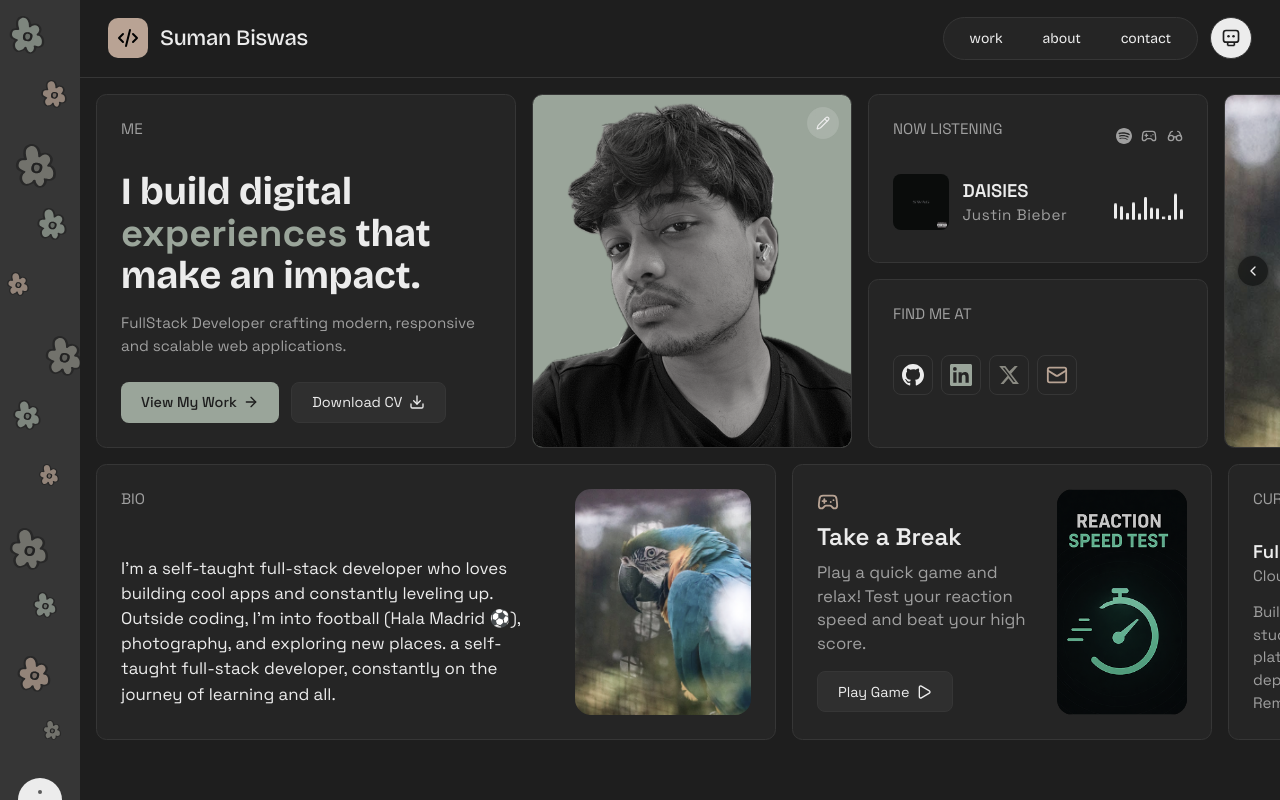
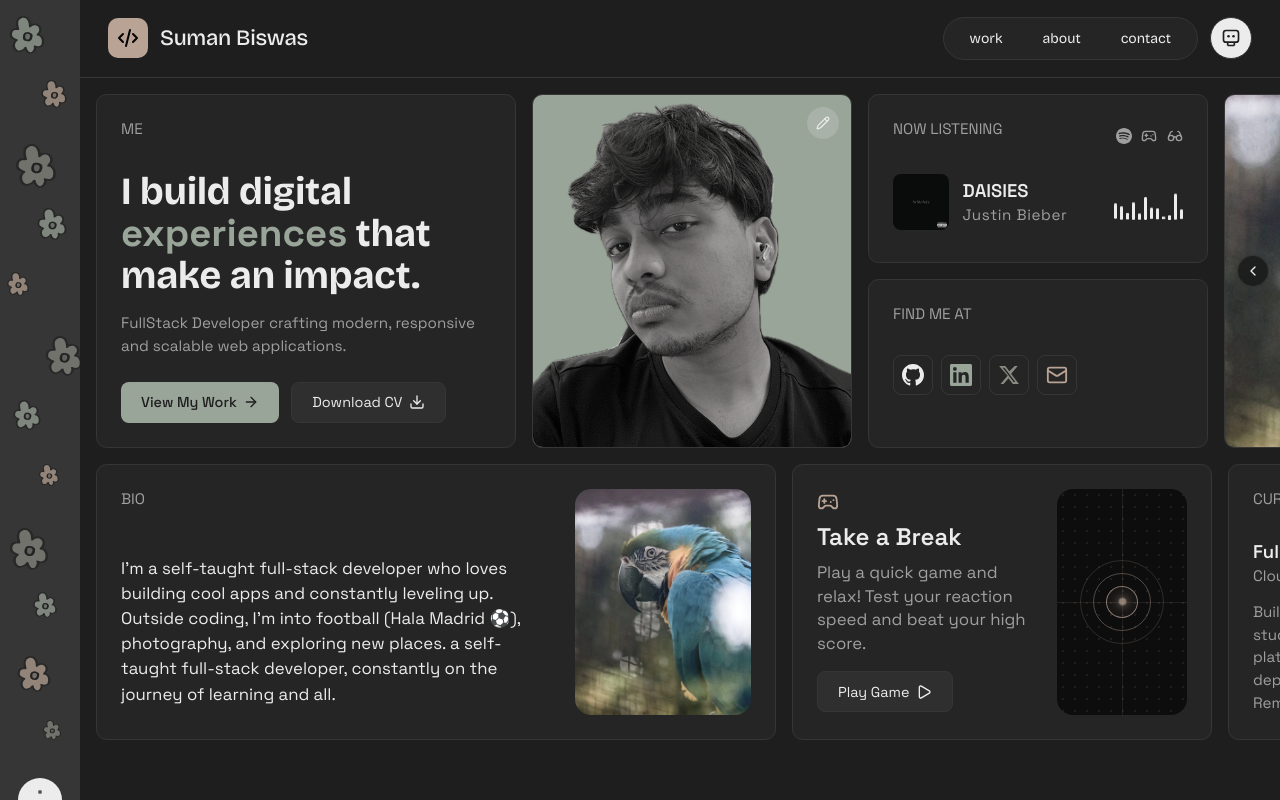
Before and after one commit to sumanbiswas7/sumanbiswas, a Next.js app: page / in a window 1280 px wide. Built offline with nearby package versions, Linux system fonts and the light colour scheme.

Commit message:
feat: dragagble cards, game bg img diff

```diff
--- a/src/components/BentoGrid/BentoGrid.module.scss
+++ b/src/components/BentoGrid/BentoGrid.module.scss
@@ -8,10 +8,59 @@
   gap: $bento-gap;
   overflow-x: auto;
   scrollbar-width: none;
+  scroll-behavior: smooth;
 
   &::-webkit-scrollbar {
     display: none;
   }
+}
+
+// DRAG AND DROP
+.draggableCard {
+  display: flex;
+  align-self: stretch;
+  cursor: grab;
+  border-radius: $bento-radius;
+  transition:
+    opacity 0.2s ease,
+    transform 0.2s ease,
+    box-shadow 0.25s ease;
+
+  > * {
+    flex: 1;
+    min-width: 0;
+  }
+
+  &:hover {
+    transform: translateY(-2px) scale(0.99);
+    box-shadow: 0 8px 24px rgba(0, 0, 0, 0.3);
+  }
+
+  &:active {
+    cursor: grabbing;
+    transform: scale(0.98);
+    box-shadow: 0 12px 36px rgba(0, 0, 0, 0.45);
+  }
+
+  button,
+  a {
+    cursor: pointer;
+  }
+}
+
+.dragging {
+  opacity: 0.45;
+  transform: scale(0.97) rotate(-0.5deg);
+  box-shadow: 0 16px 48px rgba(0, 0, 0, 0.5);
+}
+
+.dragOver {
+  transform: scale(1.025);
+  box-shadow:
+    0 0 0 2px $color-sage,
+    0 8px 32px rgba(0, 0, 0, 0.35);
+  z-index: 10;
+  position: relative;
 }
 
 .gridRow {
@@ -167,11 +216,21 @@
 }
 
 @keyframes eq {
-  0%   { transform: scaleY(0.08); }
-  25%  { transform: scaleY(0.55); }
-  50%  { transform: scaleY(0.25); }
-  75%  { transform: scaleY(0.8); }
-  100% { transform: scaleY(1); }
+  0% {
+    transform: scaleY(0.08);
+  }
+  25% {
+    transform: scaleY(0.55);
+  }
+  50% {
+    transform: scaleY(0.25);
+  }
+  75% {
+    transform: scaleY(0.8);
+  }
+  100% {
+    transform: scaleY(1);
+  }
 }
 
 // QUICK LINKS CARD
@@ -562,11 +621,88 @@
   border-radius: $border-radius-md;
   overflow: hidden;
   background-color: #0d0d0d;
-  filter: grayscale(20%) brightness(80%);
+  background-image: radial-gradient(circle, #1e1e1e 1px, transparent 1px);
+  background-size: 12px 12px;
+  display: flex;
+  align-items: center;
+  justify-content: center;
 }
 
-.playGamePosterImg {
-  object-fit: cover;
+.gameTarget {
+  position: relative;
+  width: 84px;
+  height: 84px;
+  display: flex;
+  align-items: center;
+  justify-content: center;
+}
+
+.gameRingOuter,
+.gameRingMid,
+.gameRingInner,
+.gameDot {
+  position: absolute;
+  border-radius: 50%;
+}
+
+.gameRingOuter {
+  width: 84px;
+  height: 84px;
+  border: 1.5px solid rgba($color-clay, 0.2);
+}
+
+.gameRingMid {
+  width: 58px;
+  height: 58px;
+  border: 1.5px solid rgba($color-clay, 0.4);
+}
+
+.gameRingInner {
+  width: 32px;
+  height: 32px;
+  border: 1.5px solid rgba($color-clay, 0.7);
+  background: rgba($color-clay, 0.06);
+}
+
+.gameDot {
+  width: 9px;
+  height: 9px;
+  background: $color-clay;
+  box-shadow: 0 0 10px $color-clay, 0 0 20px rgba($color-clay, 0.4);
+  animation: targetPulse 2s ease-in-out infinite;
+}
+
+@keyframes targetPulse {
+  0%,
+  100% {
+    opacity: 1;
+    transform: scale(1);
+  }
+  50% {
+    opacity: 0.5;
+    transform: scale(0.7);
+  }
+}
+
+.gameCrosshairH,
+.gameCrosshairV {
+  position: absolute;
+  background: rgba($color-clay, 0.12);
+  pointer-events: none;
+}
+
+.gameCrosshairH {
+  width: 100%;
+  height: 1px;
+  top: 50%;
+  left: 0;
+}
+
+.gameCrosshairV {
+  width: 1px;
+  height: 100%;
+  left: 50%;
+  top: 0;
 }
 
 // ELI CARD
--- a/src/components/BentoGrid/BentoGrid.tsx
+++ b/src/components/BentoGrid/BentoGrid.tsx
@@ -1,3 +1,6 @@
+"use client";
+
+import { useState, useRef, useCallback } from "react";
 import { ArrowRight, Download, Pencil, Gamepad2, Play } from "lucide-react";
 import Image from "next/image";
 import Card from "./Card";
@@ -10,26 +13,150 @@ import NowPlayingCard from "./NowPlayingCard";
 import QuickLinksCard from "./QuickLinksCard";
 import styles from "./BentoGrid.module.scss";
 
-export default function BentoGrid() {
-  return (
-    <div className={styles.grid}>
-      <div className={styles.gridRow}>
-        <MeCard />
-        <MeHeroImgCard />
+type CardId =
+  | "me"
+  | "meHero"
+  | "stacked"
+  | "gallery"
+  | "note"
+  | "bio"
+  | "playGame"
+  | "work"
+  | "eli";
+
+type Pos = { row: number; col: number };
+
+const INITIAL_ROWS: CardId[][] = [
+  ["me", "meHero", "stacked", "gallery", "note"],
+  ["bio", "playGame", "work", "eli"],
+];
+
+function reorder(rows: CardId[][], from: Pos, to: Pos): CardId[][] {
+  const next = rows.map((r) => [...r]);
+  const card = next[from.row][from.col];
+  next[from.row].splice(from.col, 1);
+  const toCol = from.row === to.row && from.col < to.col ? to.col - 1 : to.col;
+  next[to.row].splice(toCol, 0, card);
+  return next;
+}
+
+function renderCard(id: CardId) {
+  switch (id) {
+    case "me":
+      return <MeCard />;
+    case "meHero":
+      return <MeHeroImgCard />;
+    case "stacked":
+      return (
         <div className={styles.stackedCards}>
           <NowPlayingCard />
           <QuickLinksCard />
         </div>
-        <GalleryCard />
-        <NoteCard />
-      </div>
+      );
+    case "gallery":
+      return <GalleryCard />;
+    case "note":
+      return <NoteCard />;
+    case "bio":
+      return <BioCard />;
+    case "playGame":
+      return <PlayGameCard />;
+    case "work":
+      return <WorkCard />;
+    case "eli":
+      return <EliCard />;
+  }
+}
 
-      <div className={styles.gridRow}>
-        <BioCard />
-        <PlayGameCard />
-        <WorkCard />
-        <EliCard />
-      </div>
+export default function BentoGrid() {
+  const [rows, setRows] = useState<CardId[][]>(INITIAL_ROWS);
+  const [draggingId, setDraggingId] = useState<CardId | null>(null);
+  const [overPos, setOverPos] = useState<Pos | null>(null);
+
+  const dragFrom = useRef<Pos | null>(null);
+  const lastOver = useRef<Pos | null>(null);
+
+  const handleDragStart = useCallback(
+    (e: React.DragEvent, cardId: CardId, row: number, col: number) => {
+      dragFrom.current = { row, col };
+      setDraggingId(cardId);
+      e.dataTransfer.effectAllowed = "move";
+    },
+    [],
+  );
+
+  const handleDragOver = useCallback(
+    (e: React.DragEvent, row: number, col: number) => {
+      if (dragFrom.current?.row !== row) return;
+      e.preventDefault();
+      e.dataTransfer.dropEffect = "move";
+      if (lastOver.current?.row !== row || lastOver.current?.col !== col) {
+        lastOver.current = { row, col };
+        setOverPos({ row, col });
+      }
+    },
+    [],
+  );
+
+  const handleDrop = useCallback(
+    (e: React.DragEvent, row: number, col: number) => {
+      e.preventDefault();
+      const from = dragFrom.current;
+      if (!from || from.row !== row || (from.row === row && from.col === col)) {
+        dragFrom.current = null;
+        setDraggingId(null);
+        setOverPos(null);
+        lastOver.current = null;
+        return;
+      }
+      setRows((prev) => reorder(prev, from, { row, col }));
+      dragFrom.current = null;
+      setDraggingId(null);
+      setOverPos(null);
+      lastOver.current = null;
+    },
+    [],
+  );
+
+  const handleDragEnd = useCallback(() => {
+    dragFrom.current = null;
+    setDraggingId(null);
+    setOverPos(null);
+    lastOver.current = null;
+  }, []);
+
+  return (
+    <div className={styles.grid}>
+      {rows.map((row, rowIdx) => (
+        <div key={rowIdx} className={styles.gridRow}>
+          {row.map((cardId, colIdx) => {
+            const isDragging = draggingId === cardId;
+            const isOver =
+              overPos?.row === rowIdx &&
+              overPos?.col === colIdx &&
+              draggingId !== cardId;
+            return (
+              <div
+                key={cardId}
+                draggable
+                onDragStart={(e) => handleDragStart(e, cardId, rowIdx, colIdx)}
+                onDragOver={(e) => handleDragOver(e, rowIdx, colIdx)}
+                onDrop={(e) => handleDrop(e, rowIdx, colIdx)}
+                onDragEnd={handleDragEnd}
+                className={[
+                  styles.draggableCard,
+                  isDragging ? styles.dragging : "",
+                  isOver ? styles.dragOver : "",
+                ]
+                  .filter(Boolean)
+                  .join(" ")}
+              >
+                {renderCard(cardId)}
+              </div>
+            );
+          })}
+        </div>
+      ))}
     </div>
   );
 }
@@ -65,10 +192,11 @@ function BioCard() {
       <div className={styles.bioLeft}>
         <span className={styles.cardTitle}>BIO</span>
         <p className={`${styles.sub} ${styles.bioDesc}`}>
-          I’m a self-taught full-stack developer who loves building cool apps
-          and constantly leveling up. Outside coding, I’m into football (Hala
-          Madrid ⚽), photography, and exploring new places. a self-taught
-          full-stack developer, constantly on the journey of learning and all.
+          I&apos;m a self-taught full-stack developer who loves building cool
+          apps and constantly leveling up. Outside coding, I&apos;m into
+          football (Hala Madrid ⚽), photography, and exploring new places. a
+          self-taught full-stack developer, constantly on the journey of
+          learning and all.
         </p>
       </div>
       <div className={styles.bioParrotWrap}>
@@ -114,12 +242,14 @@ function PlayGameCard() {
         <Button label="Play Game" icon={Play} variant="secondary" />
       </div>
       <div className={styles.playGamePoster}>
-        <Image
-          src="/game-poster-1.png"
-          alt="Reaction Speed Test"
-          fill
-          className={styles.playGamePosterImg}
-        />
+        <div className={styles.gameTarget}>
+          <div className={styles.gameRingOuter} />
+          <div className={styles.gameRingMid} />
+          <div className={styles.gameRingInner} />
+          <div className={styles.gameDot} />
+        </div>
+        <div className={styles.gameCrosshairH} />
+        <div className={styles.gameCrosshairV} />
       </div>
     </Card>
   );
```
